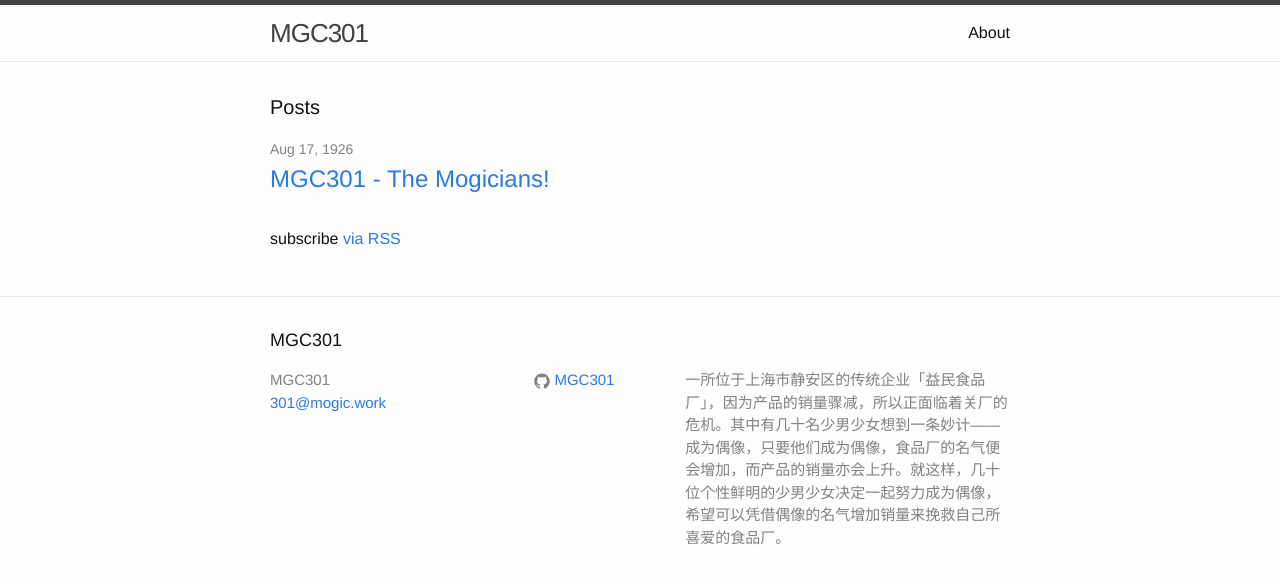
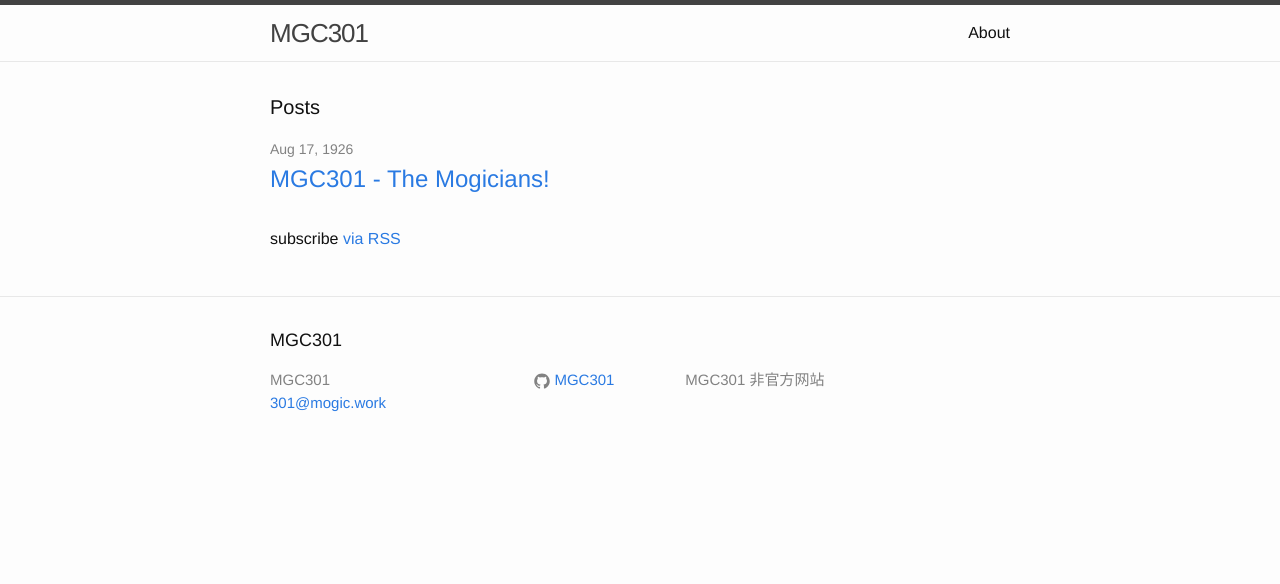
Before and after one commit to MGC301/mgc301.github.io, a Jekyll site: the page built from index.html, in a window 1280 px wide. Shown: the top 584 px of the page. Built offline with Jekyll 4.4.1, drawn with Linux system fonts in a browser that asks for light colours.

Commit message:
change description and permalink

```diff
--- a/_config.yml
+++ b/_config.yml
@@ -9,9 +9,11 @@
 title: MGC301
 email: 301@mogic.work
 description: > # this means to ignore newlines until "baseurl:"
-  一所位于上海市静安区的传统企业「益民食品厂」，因为产品的销量骤减，所以正面临着关厂的危机。其中有几十名少男少女想到一条妙计——成为偶像，只要他们成为偶像，食品厂的名气便会增加，而产品的销量亦会上升。就这样，几十位个性鲜明的少男少女决定一起努力成为偶像，希望可以凭借偶像的名气增加销量来挽救自己所喜爱的食品厂。
+  MGC301 非官方网站
 baseurl: "" # the subpath of your site, e.g. /blog
-url: "http://mgc301.github.io" # the base hostname & protocol for your site
+url: "https://mgc301.github.io" # the base hostname & protocol for your site
+permalink: pretty
+
 #twitter_username: jekyllrb
 github_username:  MGC301
 
```
